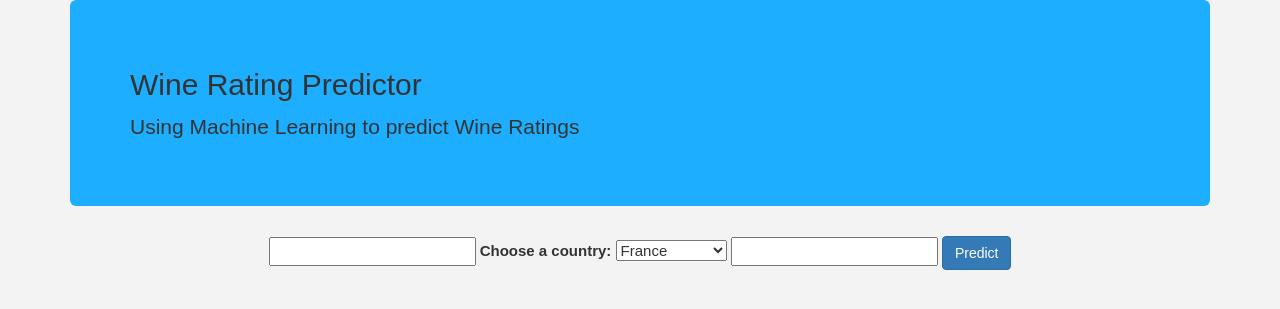
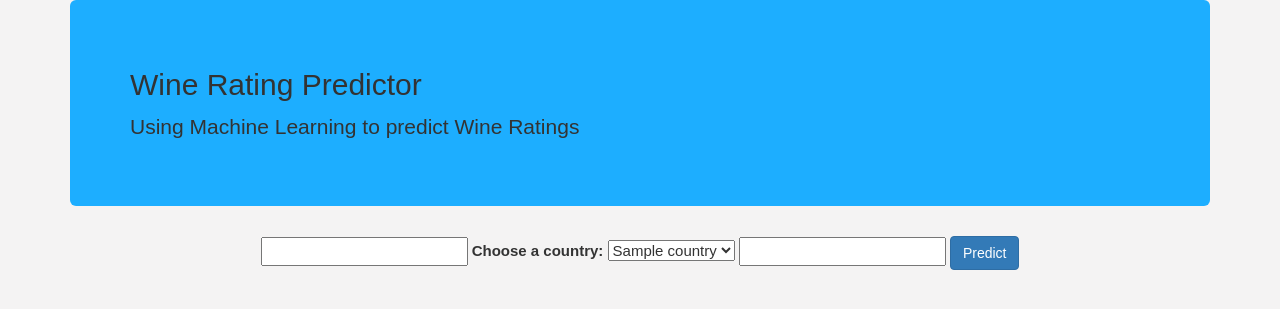
Before and after one commit to Dan-Bruen/WIne-Predictions, a Flask app: template templates/index.html in a window 1280 px wide. Shown: the top 309 px of the page. Run offline with Flask 2, Linux system fonts and the light colour scheme; the template is opened without the code that fills it: most values are stand-ins (such as "Sample title", 1, 10 or a date in 2020); some libraries are stand-ins or nearby versions.

Commit message:
Add files via upload

```diff
--- a/templates/index.html
+++ b/templates/index.html
@@ -13,31 +13,11 @@
 <div class="">
     <form method="POST" action="{{ url_for('predict')}}">
       <input type="text" name="namequery">
-      <!-- <input type="text" name="country"> -->
       <label for="country">Choose a country:</label>
       <select id="country" name="country">
-        <option value='france'>France</option>
-        <option value="us">USA</option>
-        <option value="argentina">Argentina</option>
-        <option value="italy">Italy</option>
-        <option value="chile">Chile</option>
-        <option value="germany">Germany</option>
-        <option value="portugal">Portugal</option>
-        <option value="south africa">South Africa</option>
-        <option value="hungary">Hungary</option>
-        <option value="australia">Australia</option>
-        <option value="spain">Spain</option>
-        <option value="austria">Austria</option>
-        <option value="new zealand">New Zealand</option>
-        <option value="romania">Romania</option>
-        <option value="israel">Israel</option>
-        <option value="turkey">Turkey</option>
-        <option value="greece">Greece</option>
-        <option value="slovenia">Slovenia</option>
-        <option value="england">England</option>
-        <option value="morocco">Morocco</option>
-        <option value="switzerland">Switzerland</option>
-        <option value="brazil">Brazil</option>
+        {% for country in countrydropdown %}
+        <option value="{{country}}" selected>{{country}}</option>"
+        {% endfor %}
       </select>
       <input type="text" name="price">
 			<button type="submit" class="btn btn-primary">Predict</button>
```
